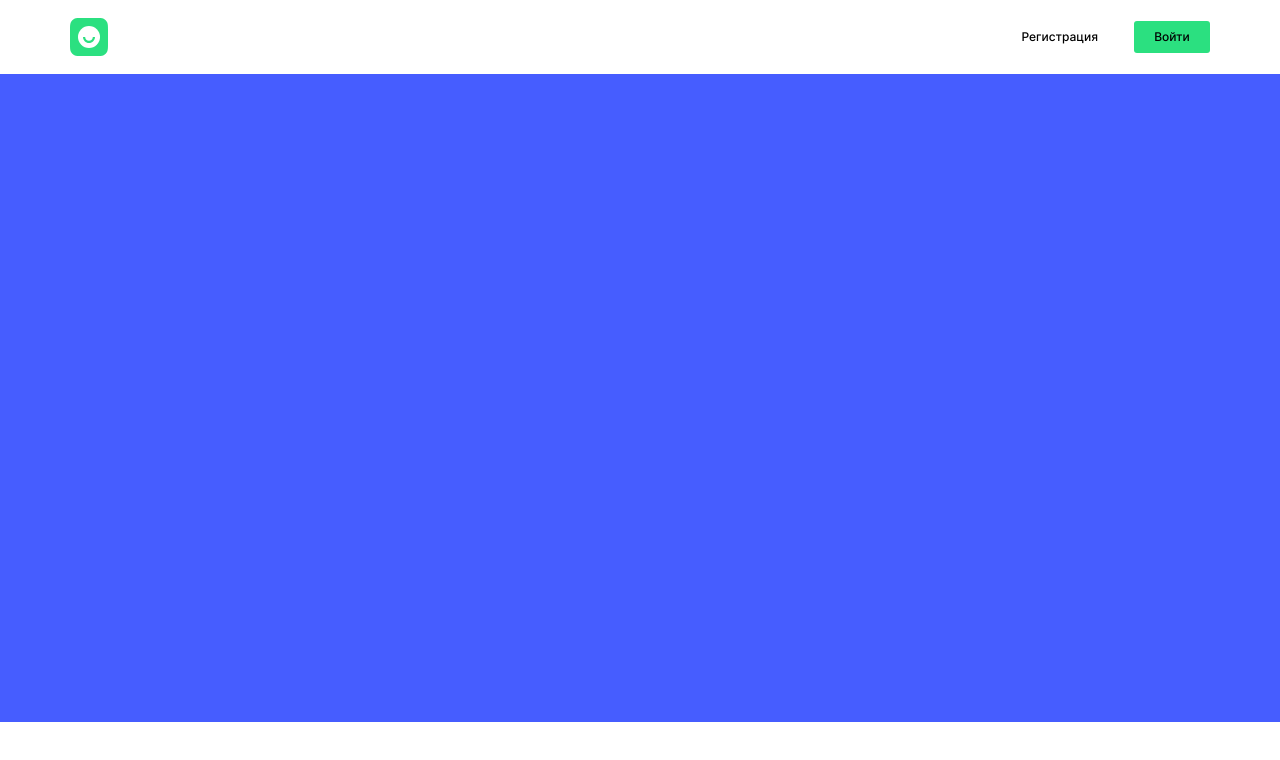
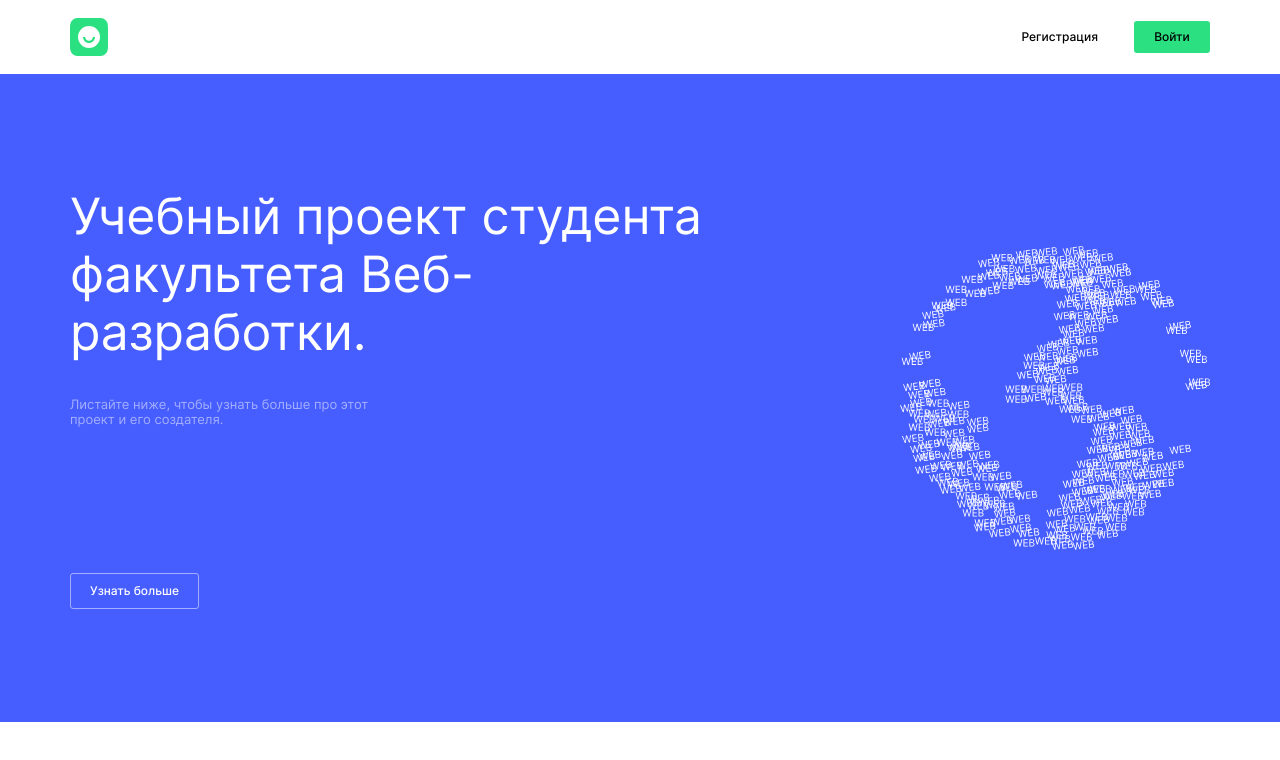
Before and after one commit to keeonezy/movies-explorer-frontend, a React (Create React App) app: page / in a window 1280 px wide. Shown: the top 760 px of the page. Built offline with nearby package versions, Linux system fonts and the light colour scheme.

Commit message:
feat: add offer

```diff
--- /dev/null
+++ b/src/components/About/About.css
@@ -0,0 +1,3 @@
+.about {
+    min-height: 608px;
+}
--- /dev/null
+++ b/src/components/About/About.jsx
@@ -0,0 +1,9 @@
+import "./About.css";
+
+function About() {
+    return (
+        <div className="about"></div>
+    )
+}
+
+export { About };
--- a/src/components/App/App.jsx
+++ b/src/components/App/App.jsx
@@ -1,12 +1,14 @@
 import "./App.css"
 import { Header } from "../Header/Header";
 import { Offer } from "../Offer/Offer";
+import { About } from "../About/About";
 
 function App() {
   return (
     <div className="body">
       <Header />
       <Offer />
+      <About />
     </div>
   );
 }
--- a/src/components/Offer/Offer.css
+++ b/src/components/Offer/Offer.css
@@ -1,4 +1,47 @@
 .offer {
-    min-height: 648px;
     background: #465DFF;
 }
+
+.offer__container {
+    margin: 0 auto;
+    max-width: 1140px;
+    min-height: 648px;
+    display: flex;
+    justify-content: space-between;
+    align-items: center;
+}
+
+.offer__container-left {}
+
+.offer__title {
+    margin: 0;
+    max-width: 640px;
+    color: #FFF;
+    font-size: 50px;
+    font-weight: 400;
+    line-height: 58px;
+}
+
+.offer__description {
+    margin: 0;
+    max-width: 310px;
+    margin-top: 36px;
+    color: #FFF;
+    font-size: 13px;
+    font-weight: 400;
+    opacity: 0.5;
+}
+
+.offer__button {
+    margin-top: 146px;
+    width: 129px;
+    height: 36px;
+    border-radius: 3px;
+    border: 1px solid rgba(255, 255, 255, 0.5);
+    background-color: transparent;
+    color: #FFF;
+    font-size: 12px;
+    font-weight: 500;
+    line-height: 16px;
+    cursor: pointer;
+}
--- a/src/components/Offer/Offer.jsx
+++ b/src/components/Offer/Offer.jsx
@@ -1,9 +1,17 @@
 import "./Offer.css";
+import offerImage from "../../images/offer-image.svg";
 
 function Offer() {
     return (
         <div className="offer">
-
+            <div className="offer__container">
+                <div className="offer__container-left">
+                    <h1 className="offer__title">Учебный проект студента факультета Веб-разработки.</h1>
+                    <p className="offer__description">Листайте ниже, чтобы узнать больше про этот проект и его создателя.</p>
+                    <button className="offer__button">Узнать больше</button>
+                </div>
+                <img src={offerImage} alt="" className="offer__image" />
+            </div>
         </div>
     )
 }
```
Also changed, not shown: src/images/offer-image.svg (added).
